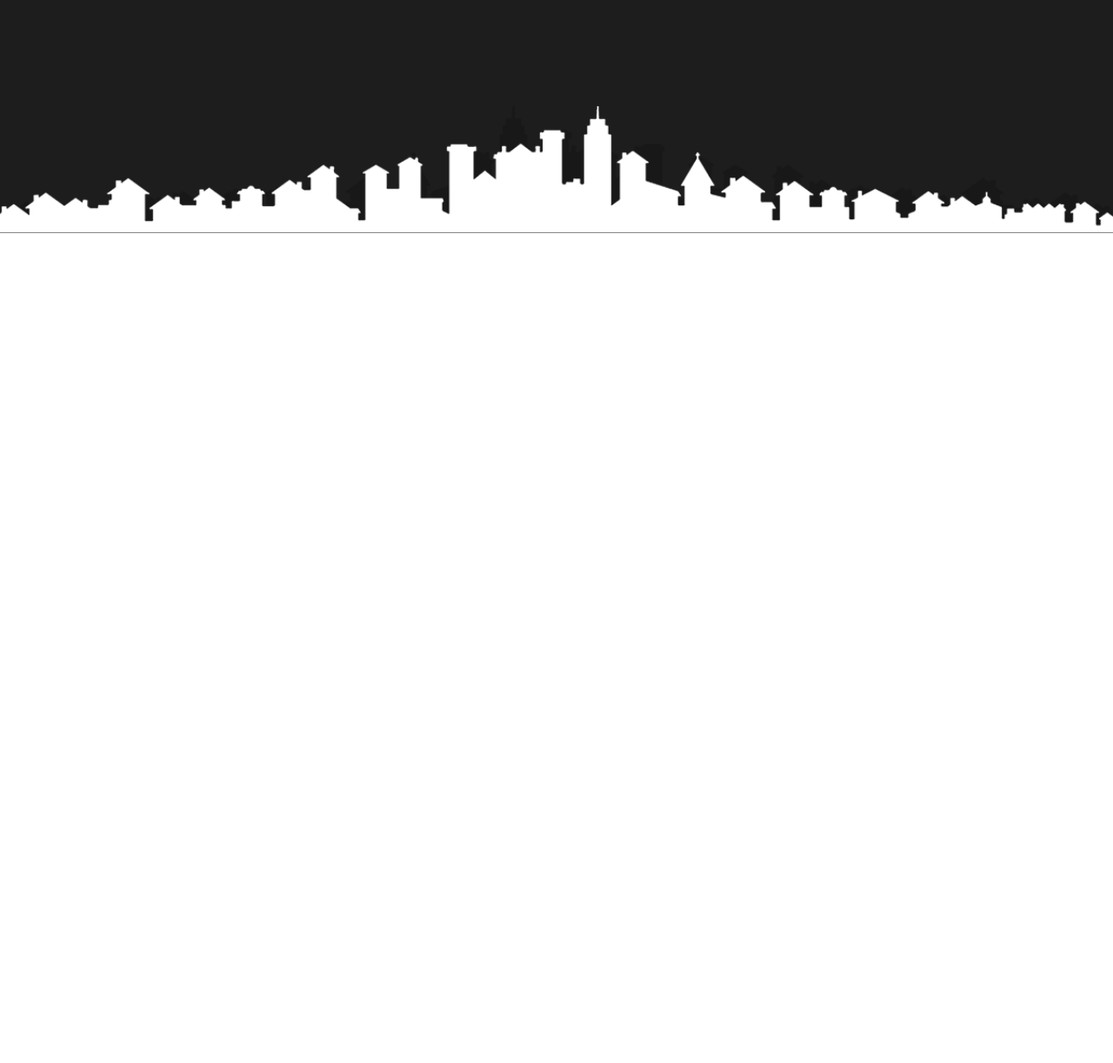
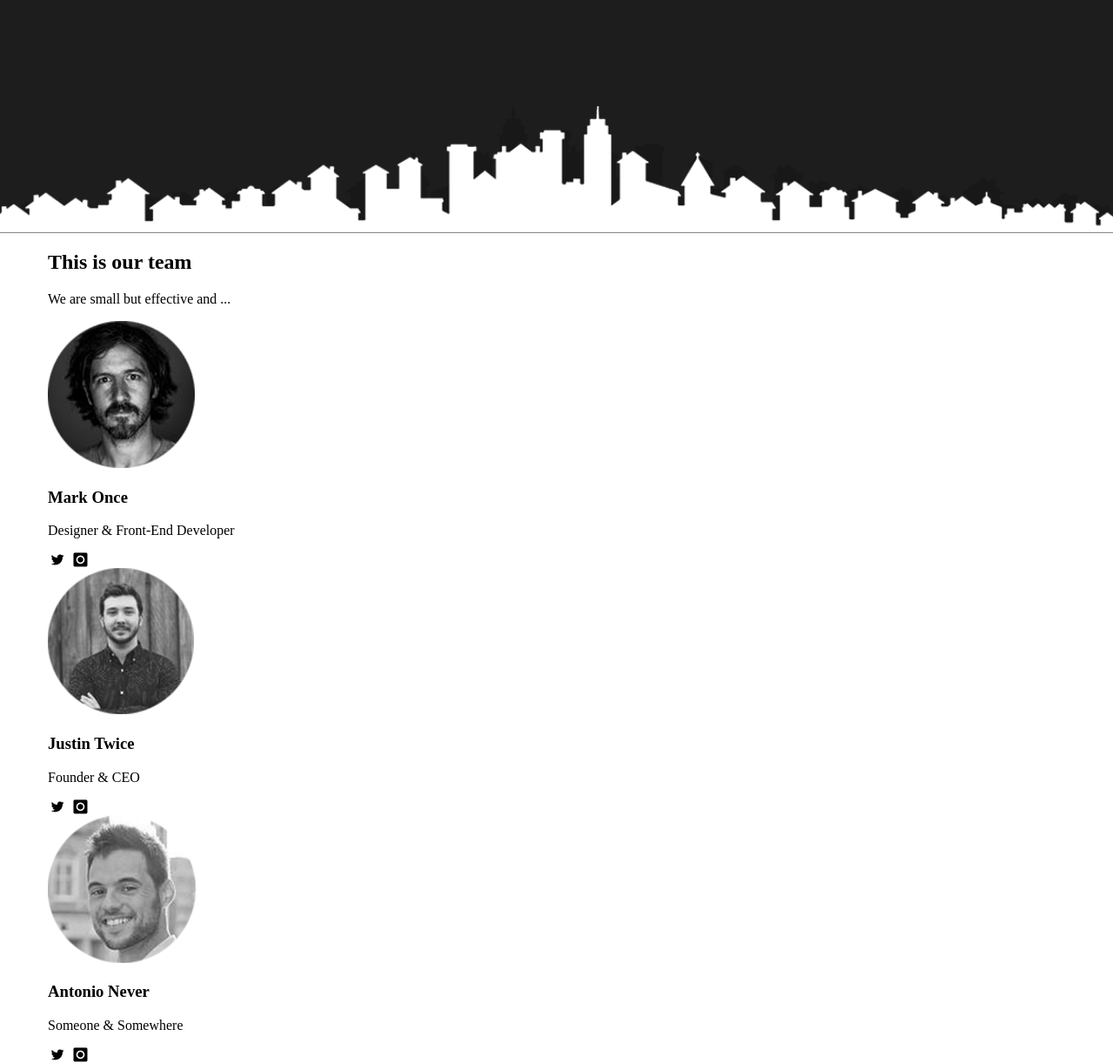
Before and after one commit to FriadoR/wordpress_adv, a plain HTML site: page index.html in a window 1280 px wide. Shown: the part 1494-2716 px from the top of the page at 87% size. Before the commit the page ends 1762 px from the top, so only its background shows below. Drawn offline with Linux system fonts and the light colour scheme; files whose address does not match are found by name.

Commit message:
add persons

```diff
--- /dev/null
+++ b/css/fontello.css
@@ -0,0 +1,81 @@
+@font-face {
+  font-family: "fontello";
+  src: url("../fonts/fontello.eot?74673432");
+  src: url("../fonts/fontello.eot?74673432#iefix") format("embedded-opentype"),
+    url("../fonts/fontello.woff2?74673432") format("woff2"),
+    url("../fonts/fontello.woff?74673432") format("woff"),
+    url("../fonts/fontello.ttf?74673432") format("truetype"),
+    url("../fonts/fontello.svg?74673432#fontello") format("svg");
+  font-weight: normal;
+  font-style: normal;
+}
+/* Chrome hack: SVG is rendered more smooth in Windozze. 100% magic, uncomment if you need it. */
+/* Note, that will break hinting! In other OS-es font will be not as sharp as it could be */
+/*
+@media screen and (-webkit-min-device-pixel-ratio:0) {
+  @font-face {
+    font-family: 'fontello';
+    src: url('../font/fontello.svg?74673432#fontello') format('svg');
+  }
+}
+*/
+[class^="icon-"]:before,
+[class*=" icon-"]:before {
+  font-family: "fontello";
+  font-style: normal;
+  font-weight: normal;
+  speak: never;
+
+  display: inline-block;
+  text-decoration: inherit;
+  width: 1em;
+  margin-right: 0.2em;
+  text-align: center;
+  /* opacity: .8; */
+
+  /* For safety - reset parent styles, that can break glyph codes*/
+  font-variant: normal;
+  text-transform: none;
+
+  /* fix buttons height, for twitter bootstrap */
+  line-height: 1em;
+
+  /* Animation center compensation - margins should be symmetric */
+  /* remove if not needed */
+  margin-left: 0.2em;
+
+  /* you can be more comfortable with increased icons size */
+  /* font-size: 120%; */
+
+  /* Font smoothing. That was taken from TWBS */
+  -webkit-font-smoothing: antialiased;
+  -moz-osx-font-smoothing: grayscale;
+
+  /* Uncomment for 3D effect */
+  /* text-shadow: 1px 1px 1px rgba(127, 127, 127, 0.3); */
+}
+
+.icon-phone:before {
+  content: "\e800";
+} /* '' */
+.icon-upload-cloud-outline:before {
+  content: "\e801";
+} /* '' */
+.icon-heart-empty:before {
+  content: "\e802";
+} /* '' */
+.icon-home:before {
+  content: "\e803";
+} /* '' */
+.icon-mail:before {
+  content: "\e804";
+} /* '' */
+.icon-lightbulb:before {
+  content: "\e805";
+} /* '' */
+.icon-instagram:before {
+  content: "\e806";
+} /* '' */
+.icon-twitter:before {
+  content: "\f309";
+} /* '' */
--- a/css/style.css
+++ b/css/style.css
@@ -130,7 +130,7 @@ body {
   grid-template-rows: max-content max-content;
   grid-template-columns: max-content max-content;
   gap: 178px;
-  justify-content: center;
+  place-content: center center;
 }
 .about__item {
   background-color: #181818;
@@ -158,3 +158,24 @@ body {
   color: #b7b7b7;
   line-height: 22px;
 }
+
+.team {
+}
+.team_inner {
+}
+.block_head {
+}
+.team_title {
+}
+.team_text {
+}
+.team_item {
+}
+.team_item_img {
+}
+.team__icon-box {
+}
+.icon-twitter {
+}
+.icon-instagram {
+}
--- a/index.html
+++ b/index.html
@@ -3,6 +3,7 @@
   <head>
     <meta charset="UTF-8" />
     <meta name="viewport" content="width=device-width, initial-scale=1.0" />
+    <link rel="stylesheet" href="css/fontello.css" />
     <link rel="stylesheet" href="css/style.css" />
     <title>Document</title>
   </head>
@@ -64,5 +65,58 @@
         </div>
       </div>
     </div>
+    <div class="team">
+      <div class="container">
+        <div class="team_inner">
+          <div class="block_head">
+            <h2 class="team_title">This is our team</h2>
+            <p class="team_text">We are small but effective and ...</p>
+          </div>
+          <div class="team_inner">
+            <div class="team_item"></div>
+            <img class="team_item_img" src="img/team_1.png" alt="" />
+            <h3 team__item-title>Mark Once</h3>
+            <p team__item-text>Designer & Front-End Developer</p>
+            <div class="team__icon-box">
+              <i class="icon-twitter"></i>
+              <i class="icon-instagram"></i>
+            </div>
+          </div>
+          <div class="team_inner">
+            <div class="team_item"></div>
+            <img class="team_item_img" src="img/team_2.png" alt="" />
+            <h3 team__item-title>Justin Twice</h3>
+            <p team__item-text>Founder & CEO</p>
+            <div class="team__icon-box">
+              <i class="icon-twitter"></i>
+              <i class="icon-instagram"></i>
+            </div>
+          </div>
+          <div class="team_inner">
+            <div class="team_item"></div>
+            <img class="team_item_img" src="img/team_3.png" alt="" />
+            <h3 team__item-title>Antonio Never</h3>
+            <p team__item-text>Someone & Somewhere</p>
+            <div class="team__icon-box">
+              <i class="icon-twitter"></i>
+              <i class="icon-instagram"></i>
+            </div>
+          </div>
+        </div>
+      </div>
+    </div>
+
+    <!--
+
+    <i class="icon-twitter"></i>
+    <i class="icon-instagram"></i>
+    <i class="icon-phone"></i>
+    <i class="icon-heart-empty"></i>
+    <i class="icon-home"></i>
+    <i class="icon-mail"></i>
+    <i class="icon-lightbulb"></i>
+    <i class="icon-upload-cloud-outline"></i>
+
+    -->
   </body>
 </html>
```
Also changed, not shown: fonts/fontello.ttf (added), fonts/fontello.woff (added), fonts/fontello.woff2 (added), img/instagram_icon.png (added), img/team_1.png (added), img/team_2.png (added), img/team_3.png (added), img/twitter_icon.png (added), 2 other files.
